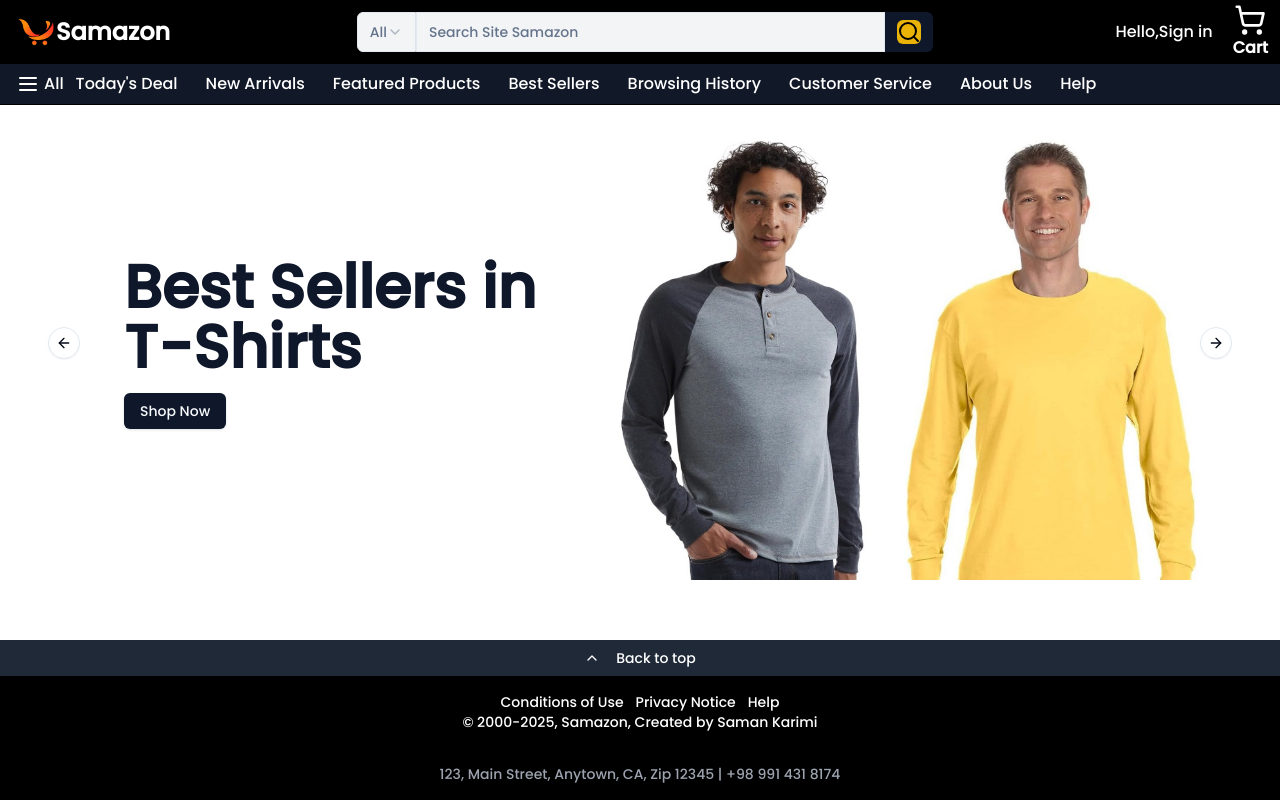
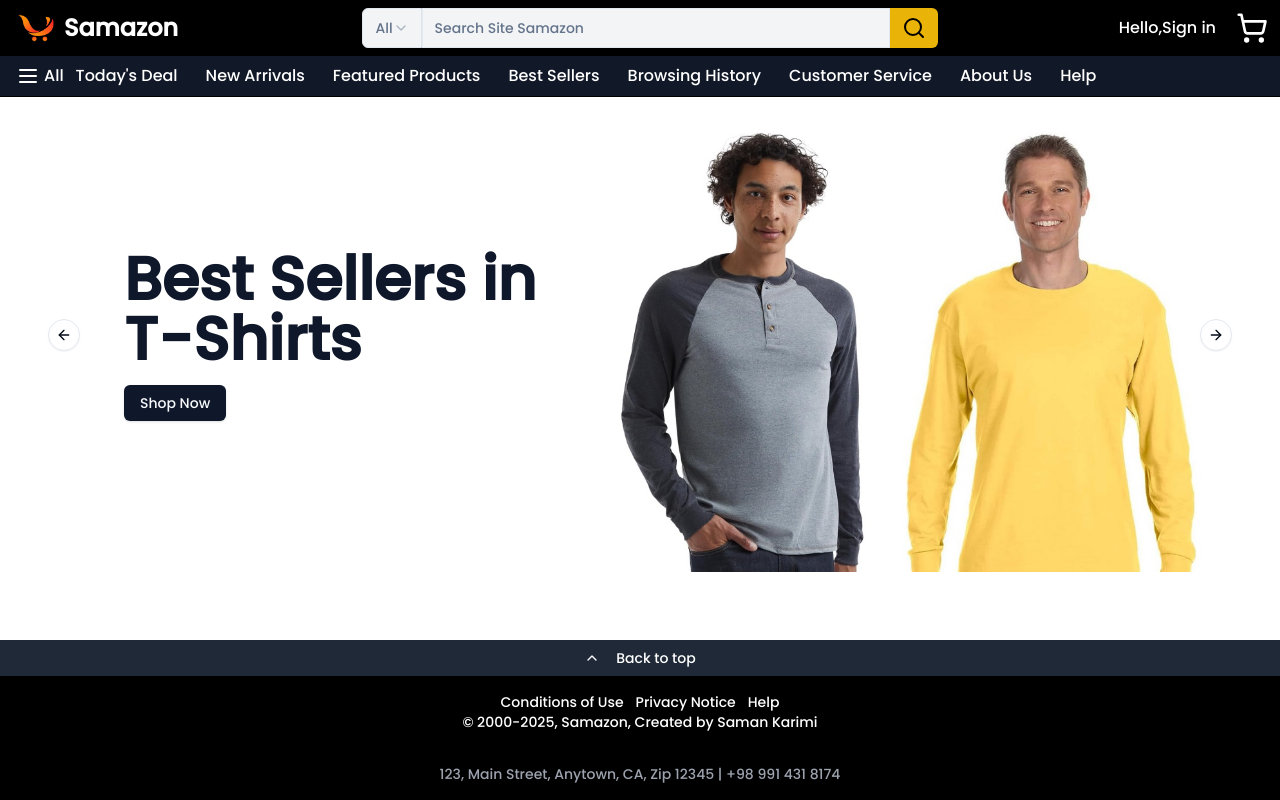
Before and after one commit to sani1426/Samazon, a Next.js app: page / in a window 1280 px wide. Built offline with nearby package versions, Linux system fonts and the light colour scheme.

Commit message:
update components/shared/header/index.tsx, menu.tsx and search.tsx

```diff
--- a/components/shared/header/index.tsx
+++ b/components/shared/header/index.tsx
@@ -15,7 +15,7 @@ const Header = () => {
           <div className='flex items-center'>
             <Link
               href='/'
-              className='flex items-center header-button font-extrabold text-2xl m-1'
+              className='flex items-center header-button font-extrabold text-2xl m-1 rounded-md gap-2'
             >
               <Image
                 src='/icons/logo.svg'
--- a/components/shared/header/menu.tsx
+++ b/components/shared/header/menu.tsx
@@ -5,13 +5,13 @@ export default function Menu() {
   return (
     <div className='flex justify-end'>
       <nav className='flex gap-3 w-full'>
-        <Link href='/signin' className='header-button flex items-center justify-center hover:text-white'>
+        <Link href='/signin' className='header-button flex items-center justify-center rounded-md'>
   Hello,Sign in
         </Link>
 
-        <Link href='/cart' className='header-button p-2 flex items-center justify-center flex-col'>
+        <Link href='/cart' className='header-button p-2 flex items-center justify-center flex-col rounded-md'>
           <ShoppingCartIcon className='h-8 w-8' />
-          <span className='font-bold'>Cart</span>
+
         </Link>
       </nav>
     </div>
--- a/components/shared/header/search.tsx
+++ b/components/shared/header/search.tsx
@@ -38,9 +38,9 @@ export default async function Search() {
       />
       <button
         type='submit'
-        className='bg-primary text-primary-foreground text-black rounded-s-none rounded-e-md h-full px-3 py-2 '
+        className='bg-yellow-500 text-black rounded-s-none rounded-e-md h-full px-3 py-2  hover:bg-yellow-300 duration-500 transition-all'
       >
-        <SearchIcon className='w-6 h-6 bg-yellow-500 text-black hover:bg-yellow-300 duration-500 transition-all rounded-md' />
+        <SearchIcon className='w-6 h-6' />
       </button>
     </form>
   )
```
